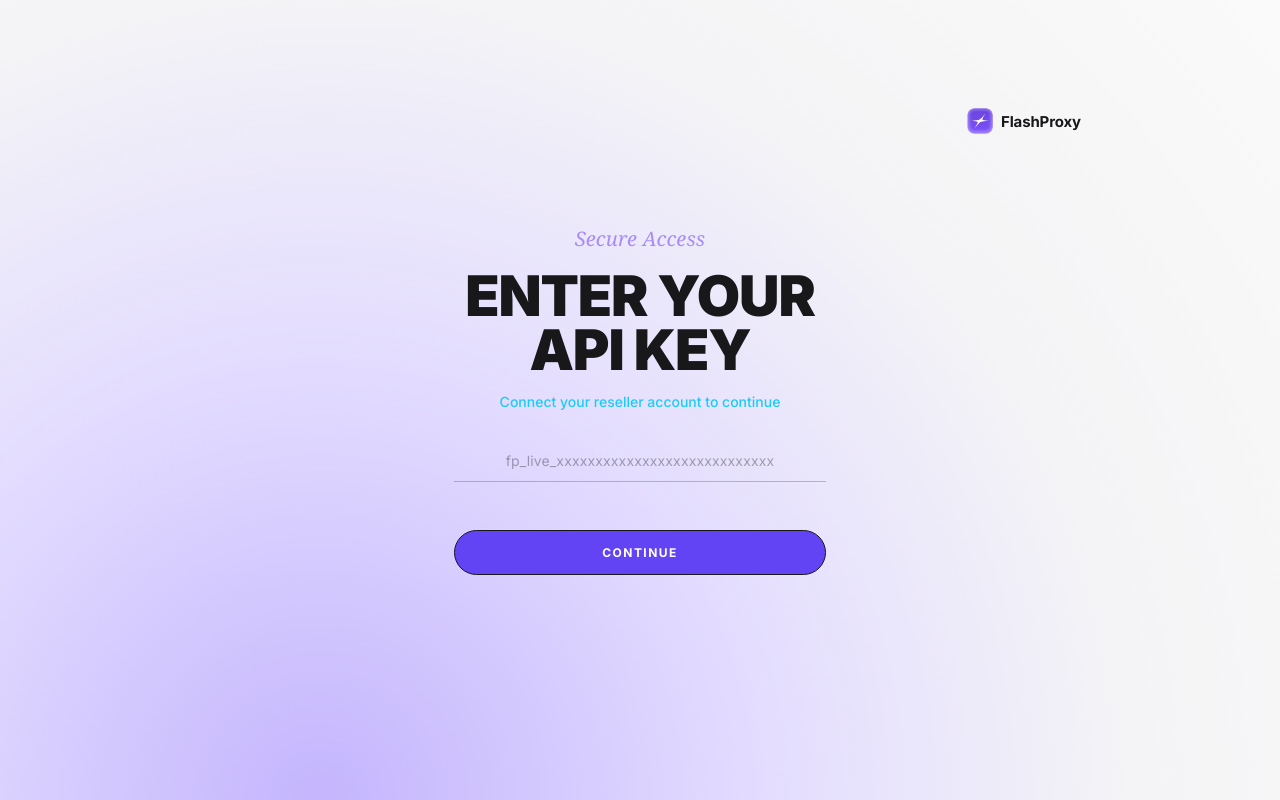
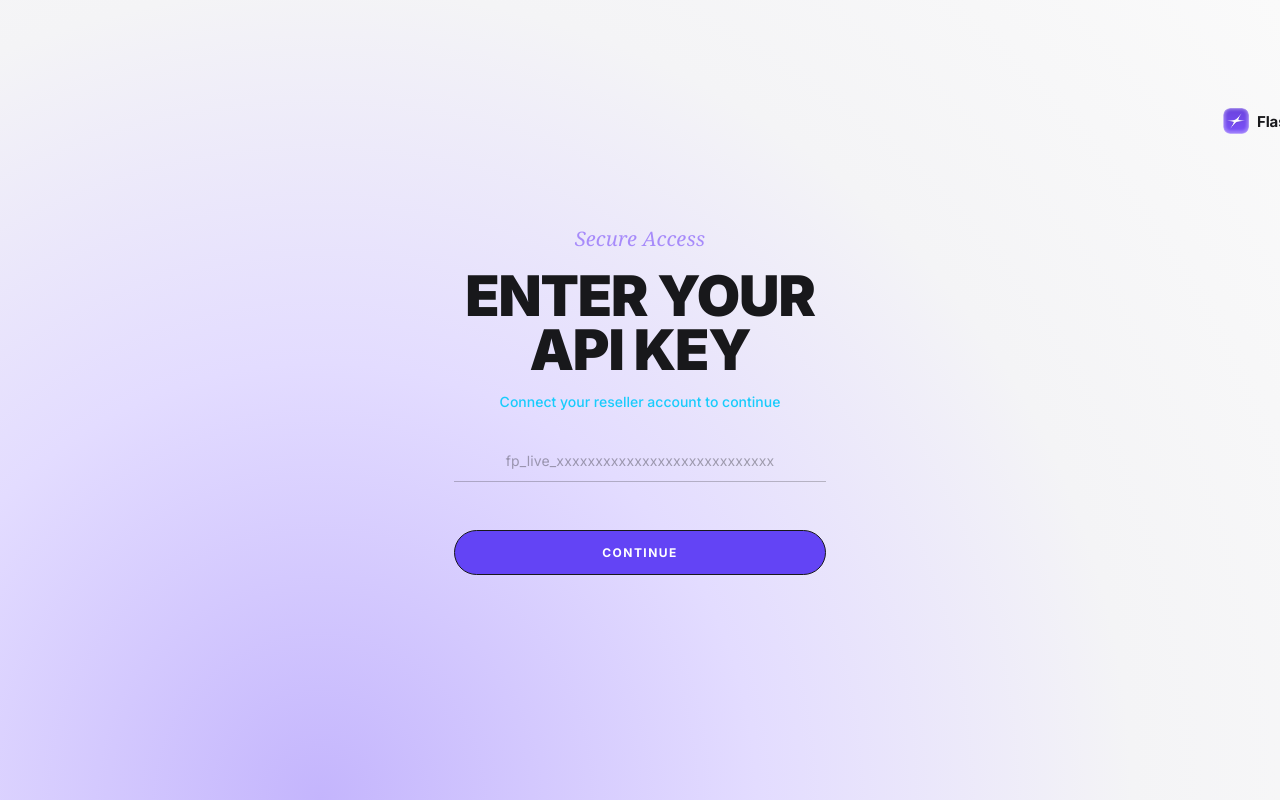
Before and after one commit to AceOrigin64/Flashproxy-2, a website: page public/index.html in a window 1280 px wide. Drawn offline with Linux system fonts and the light colour scheme.

Commit message:
style: shift the shared logo another 20% to the right
Co-Authored-By: Claude Sonnet 4.6 <noreply@anthropic.com>

```diff
--- a/public/styles.css
+++ b/public/styles.css
@@ -40,7 +40,7 @@ html, body {
 .shared-logo {
   position: fixed;
   top: calc(28px + 10vh);
-  left: 80%;
+  left: 100%;
   display: flex;
   align-items: center;
   gap: 8px;
```
